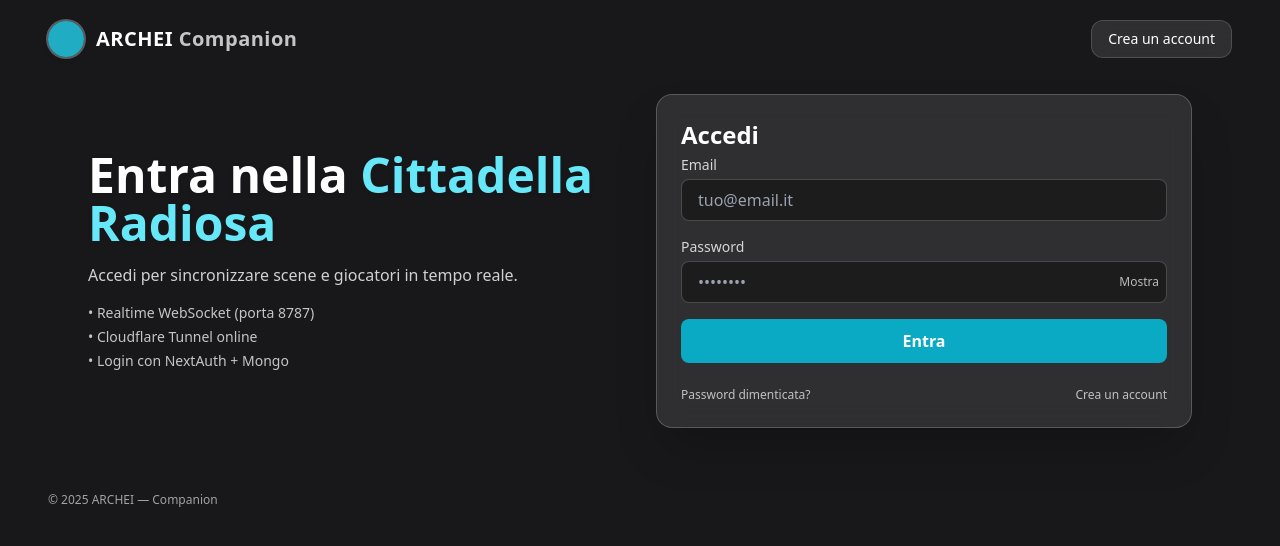
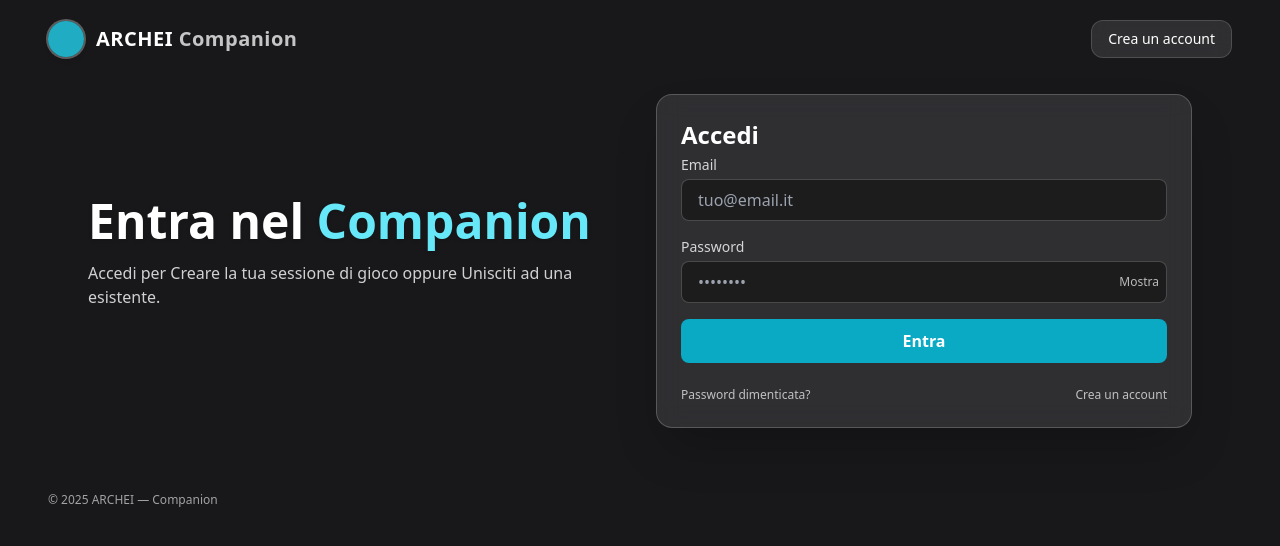
Before and after one commit to Aeosoft95/archei-gdr, a Next.js app: page / in a window 1280 px wide. Shown: the top 546 px of the page. Built offline with nearby package versions, Linux system fonts and the light colour scheme; no server answers.

Commit message:
Update index.tsx

```diff
--- a/src/pages/index.tsx
+++ b/src/pages/index.tsx
@@ -67,15 +67,13 @@ export default function HomeLogin() {
         {/* Testo */}
         <div className="space-y-4">
           <h2 className="text-4xl md:text-5xl font-extrabold leading-tight drop-shadow">
-            Entra nella <span className="text-cyan-300">Cittadella Radiosa</span>
+            Entra nel <span className="text-cyan-300">Companion</span>
           </h2>
           <p className="text-white/80 max-w-xl">
-            Accedi per sincronizzare scene e giocatori in tempo reale.
+            Accedi per Creare la tua sessione di gioco
+			oppure Unisciti ad una esistente.
           </p>
           <ul className="text-white/75 text-sm space-y-1">
-            <li>• Realtime WebSocket (porta 8787)</li>
-            <li>• Cloudflare Tunnel online</li>
-            <li>• Login con NextAuth + Mongo</li>
           </ul>
         </div>
 
```
